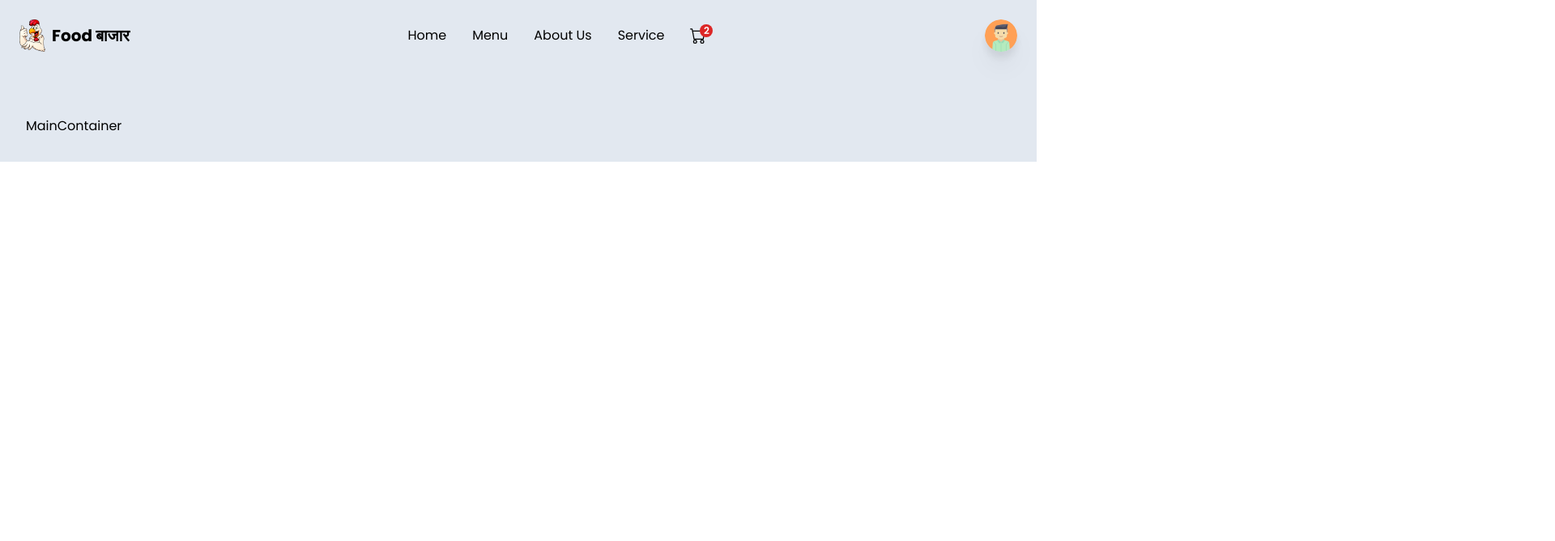
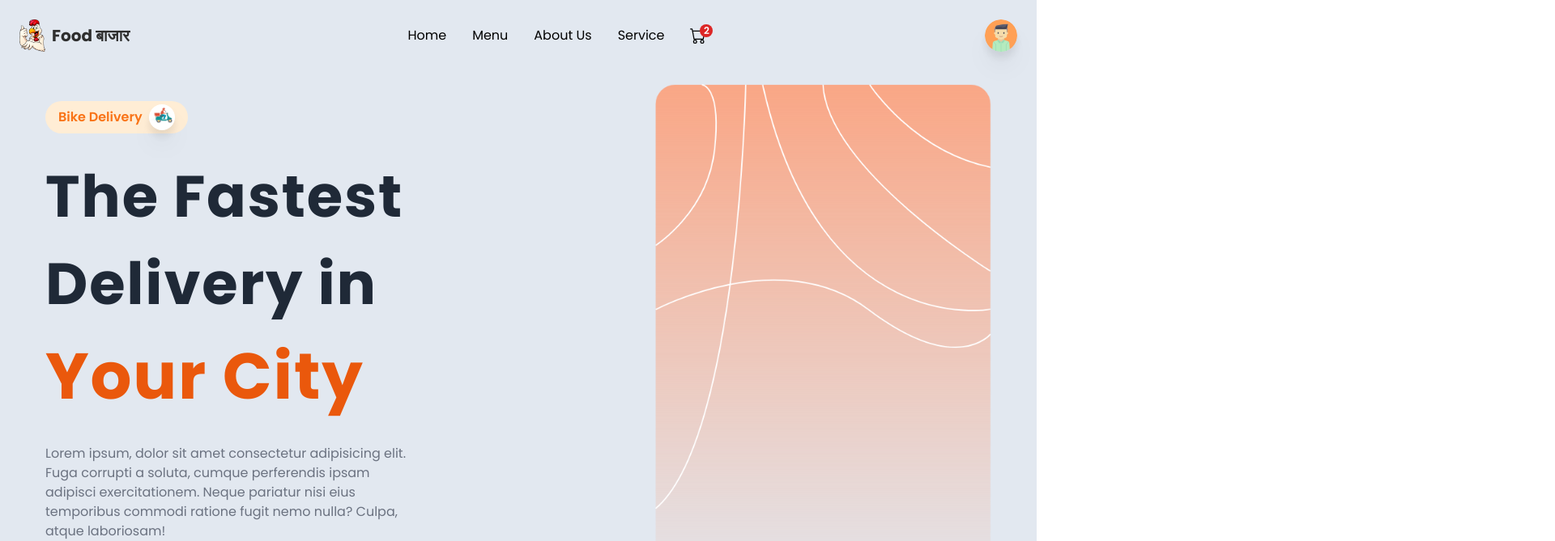
Before and after one commit to 2002Uday/Food-Bazaar, a React (Create React App) app: page / in a window 1280 px wide. Shown: the top 669 px of the page at 81% size, 1920 px wide, since content can reach past the window. Built offline with nearby package versions, Linux system fonts and the light colour scheme.

Commit message:
Updated Main Section

```diff
--- a/src/App.js
+++ b/src/App.js
@@ -8,7 +8,7 @@
     <AnimatePresence exitBeforeEnter>
     <div className="w-screen h-auto flex flex-col bg-slate-200">
         <Header />
-        <main className=' mt-28 p-8 w-full'>
+        <main className=' mt-16 md:mt-20 px-4 md:px-14 py-4 w-full'>
             <Routes>
                 <Route path="/*" element={<MainContainer />} />
                 <Route path="/createItem" element={<CreateContainer />} />
--- a/src/components/Header.jsx
+++ b/src/components/Header.jsx
@@ -42,7 +42,7 @@
     };
 
   return (
-    <header className="fixed z-50 w-screen p-3 px-4 md:p-6 md:p-16">
+    <header className="fixed z-50 w-screen p-3 px-4 md:p-6">
         {/* Desktop */}
         <div className="hidden md:flex w-full h-full items-center justify-between">
             <Link to={"/"} className='flex items-center gap-2'>
--- /dev/null
+++ b/src/components/HomeContainer.jsx
@@ -0,0 +1,36 @@
+import React from 'react'
+import Delivery from "../img/delivery.png";
+import HeroBg from "../img/heroBg.png";
+
+const HomeContainer = () => {
+  return (
+    <section className='grid grid-cols-1 md:grid-cols-2 gap-2 w-full' id='home'>
+      <div className='py-2 flex-1 flex flex-col items-start md:items-start justify-center gap-6'>
+        <div className='flex items-center gap-2 justify-center bg-orange-100 px-4 py-1 rounded-full'>
+          <p className='text-base text-orange-500 font-semibold'>Bike Delivery</p>
+          <div className='w-8 h-8 rounded-full bg-white overflow-hidden drop-shadow-xl'>
+            <img src={Delivery} className="w-full h-full object-contain" alt="delivery" />
+          </div>
+        </div>
+
+        <p className='text-[2.5rem] lg:text-[4.5rem] font-bold tracking-wide text-gray-800'>
+          The Fastest Delivery in <span className='text-orange-600 text-[3rem] lg:text-[5rem]'>Your City</span>
+        </p>
+
+        <p className='text-base text-gray-500 text-center md:text-left md:w-[80%]'>
+          Lorem ipsum, dolor sit amet consectetur adipisicing elit. Fuga corrupti a soluta, cumque perferendis ipsam adipisci exercitationem. Neque pariatur nisi eius temporibus commodi ratione fugit nemo nulla? Culpa, atque laboriosam!
+        </p>
+
+        <button type='button'
+        className='bg-gradient-to-br from-orange-400 to-orange-600 md:w-auto w-full px-4 py-2 rounded-lg hover:shadow-lg transition-all ease-in-out duration-100'>Order Now</button>
+      </div>
+      <div className='py-2 flex-1 flex items-center'>
+            <img src= {HeroBg} className="ml-auto h-420 w-full lg:w-auto lg:h-650" alt="Hero-bg" />
+
+            <div className='w-full h-full absolute flex items-center justify-center'></div>
+      </div>
+    </section>
+  );
+};
+
+export default HomeContainer
--- a/src/components/MainContainer.jsx
+++ b/src/components/MainContainer.jsx
@@ -1,8 +1,11 @@
 import React from 'react'
+import HomeContainer from './HomeContainer'
 
 const MainContainer = () => {
   return (
-    <div>MainContainer</div>
+    <div className='w-full h-auto flex flex-col items-center justify-center'>
+      <HomeContainer />
+    </div>
   )
 }
 
--- a/src/components/index.js
+++ b/src/components/index.js
@@ -1,3 +1,4 @@
 export {default as Header} from './Header';
-export {default as MainContainer} from './MainContainer'
-export {default as CreateContainer} from './CreateContainer'
+export {default as MainContainer} from './MainContainer';
+export {default as CreateContainer} from './CreateContainer';
+export {default as HomeContainer} from './HomeContainer';
--- a/src/index.css
+++ b/src/index.css
@@ -8,10 +8,12 @@
 
 body{
     font-family:'Poppins',sans-serif, system-ui, -apple-system, BlinkMacSystemFont, 'Segoe UI', Roboto, Oxygen, Ubuntu, Cantarell, 'Open Sans', 'Helvetica Neue', sans-serif;
+
 }
 
 html , body{
     scroll-behavior: smooth;
+    overflow-x: hidden;
 }
 @tailwind base;
 @tailwind components;
--- a/tailwind.config.js
+++ b/tailwind.config.js
@@ -4,7 +4,42 @@
     "./src/**/*.{js,jsx,ts,tsx}",
   ],
   theme: {
-    extend: {},
+    extend: {
+      height:{
+        80: "80px",
+        150: "150px",
+        225: "225px",
+        300: "300px",
+        340: "340px",
+        370: "370px",
+        420: "420px",
+        510: "510px",
+        600: "600px",
+        650: "650px",
+        685: "685px",
+        800: "800px",
+        "90vh": "90vh",
+      },
+      minWidth: {
+        210: "210px",
+        350: "350px",
+        620: "620px",
+      },
+      screens: {
+        sm: "640px",
+        md: "768px",
+        lg: "1024px",
+        xl: "1280px",
+        "2x1": "1536px",
+      },
+      colors:{
+        headingColor: "#2e2e2e",
+        textColor: "#515151",
+        cartNumBg: "#e80013",
+        primary: "#f5f3f3",
+      }
+    },
   },
+
   plugins: [],
 }
```
